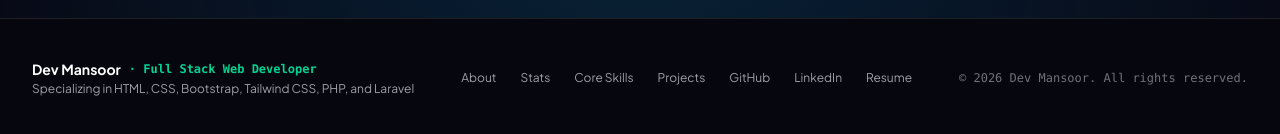
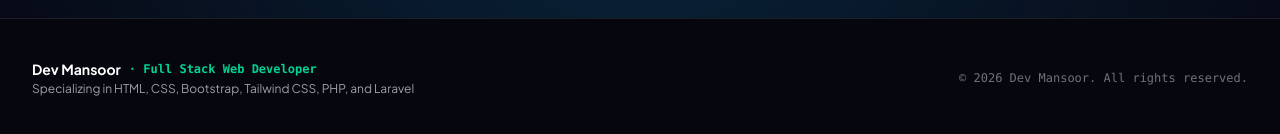
Before and after one commit to Mansoor-Ali-121/portfolio-live, a React app: page index.html in a window 1280 px wide. Shown: the part 7931-8065 px from the top of the page. Built offline with nearby package versions, Linux system fonts and the light colour scheme; animation ran at ten frames a second.

Commit message:
footer cleane

```diff
--- a/index.html
+++ b/index.html
@@ -1810,22 +1810,6 @@
         <p class="text-xs text-zinc-400 mt-0.5">Specializing in HTML, CSS, Bootstrap, Tailwind CSS, PHP, and Laravel</p>
       </div>
 
-      <div class="flex items-center gap-6 text-xs text-zinc-400">
-        <a href="#about" class="hover:text-white transition-colors">About</a>
-        <a href="#stats-dashboard" class="hover:text-emerald-400 transition-colors">Stats</a>
-        <a href="#skills" class="hover:text-white transition-colors">Core Skills</a>
-        <a href="#projects" class="hover:text-white transition-colors">Projects</a>
-        <a href="https://github.com/Mansoor-Ali-121" target="_blank" rel="noopener noreferrer"
-          class="hover:text-white transition-colors flex items-center gap-1">
-          <span>GitHub</span>
-        </a>
-        <a href="https://linkedin.com/in/mansoor-ali-184ba0303" target="_blank" rel="noopener noreferrer"
-          class="hover:text-cyan-400 transition-colors flex items-center gap-1">
-          <span>LinkedIn</span>
-        </a>
-        <button type="button" class="open-resume-btn hover:text-white transition-colors">Resume</button>
-      </div>
-
       <div class="text-xs text-zinc-500 font-mono">
         &copy; 2026 Dev Mansoor. All rights reserved.
       </div>
```
